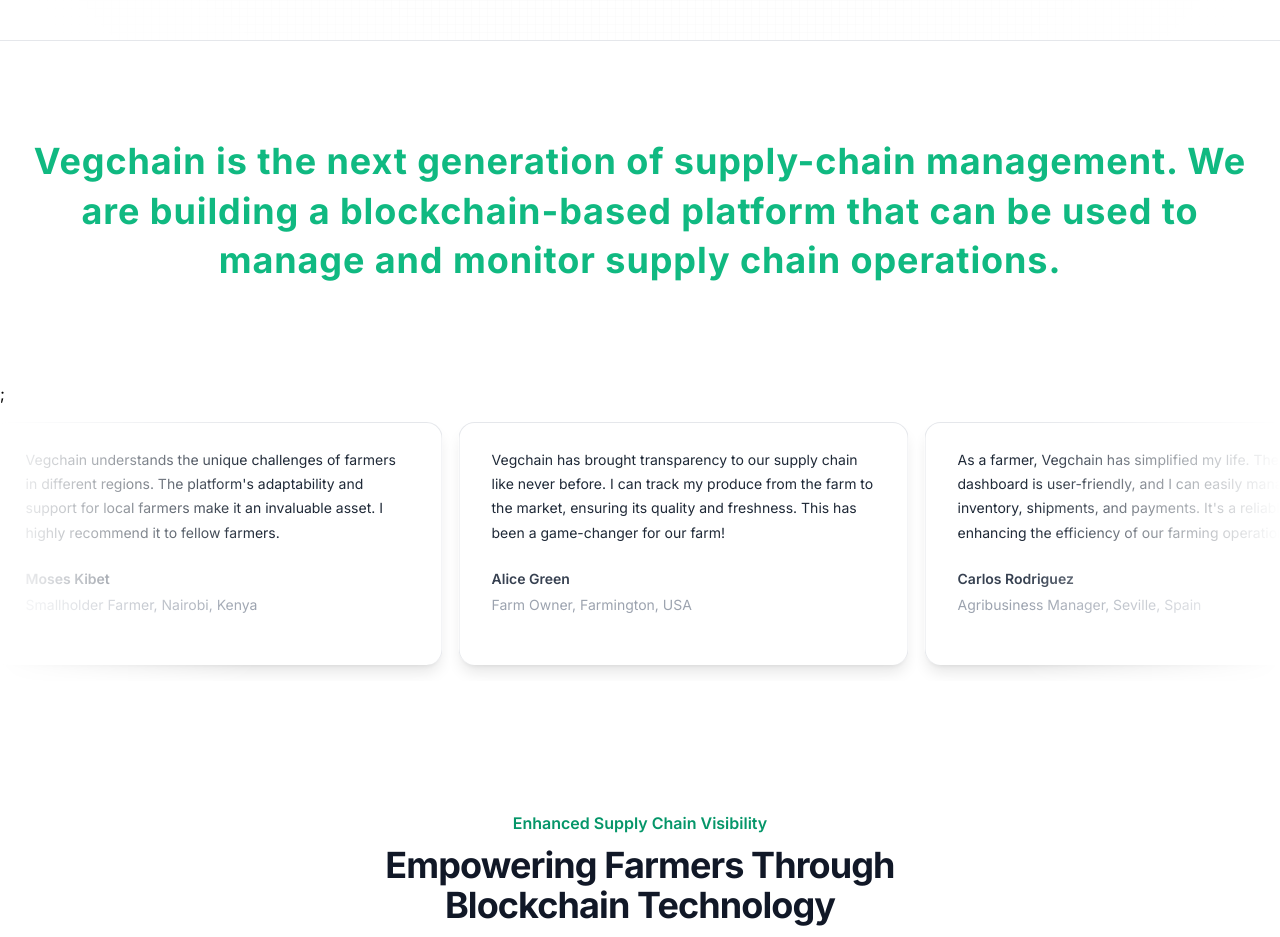
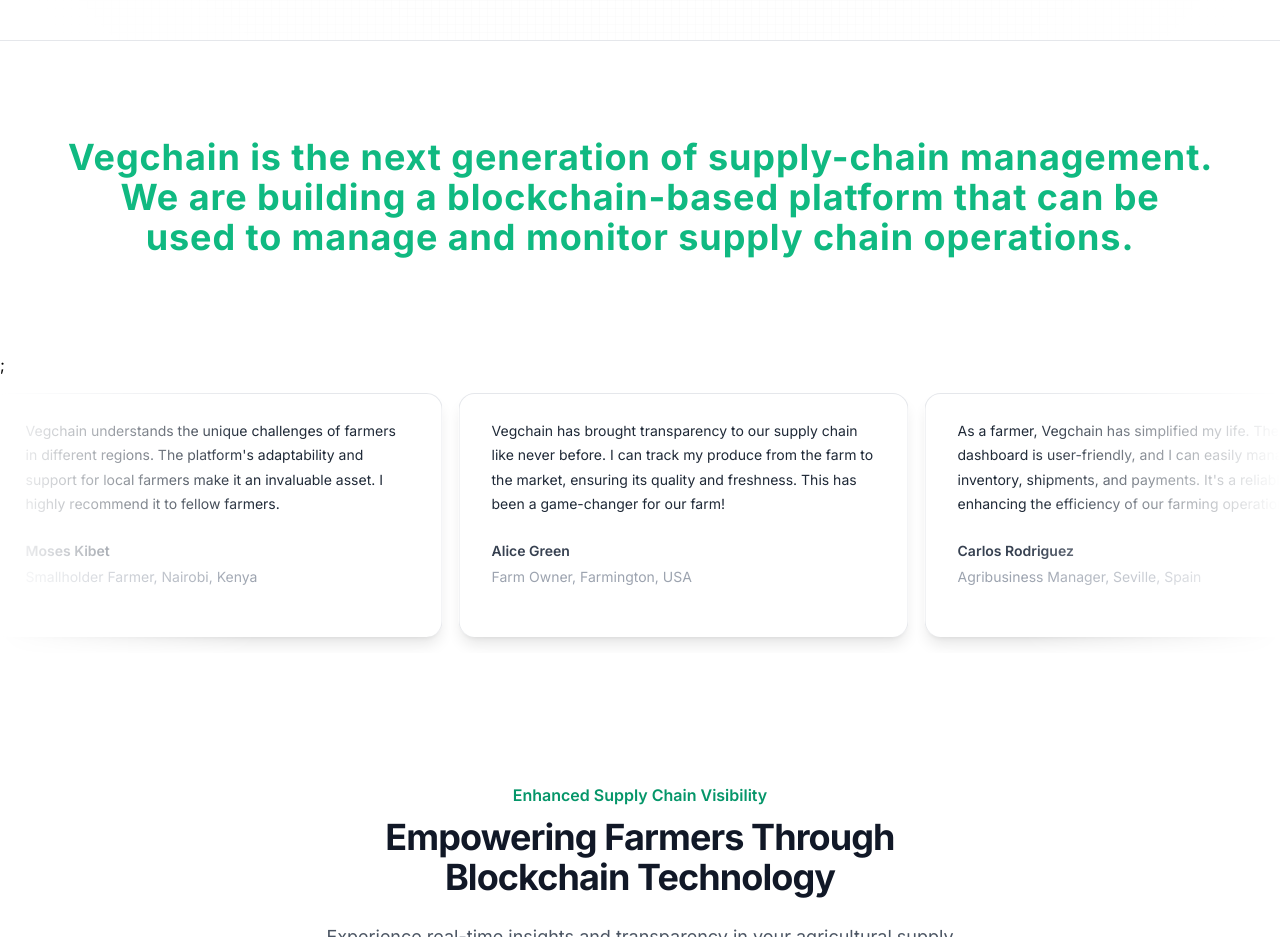
Before and after one commit to marishlucas/vegchain, a React (Vite) app in the folder frontend/: page / in a window 1280 px wide. Shown: the part 1560-2497 px from the top of the page. Built offline with nearby package versions, Linux system fonts and the light colour scheme.

Commit message:
UI fix for text fade-in

```diff
--- a/frontend/src/components/ui/Text-Generate.jsx
+++ b/frontend/src/components/ui/Text-Generate.jsx
@@ -45,7 +45,7 @@
   return (
     <div ref={ref} className={cn("font-bold", className)}>
       <div className="max-w-7xl mx-auto sm:py-24 px-4 py-32">
-        <div className="text-center text-4xl leading-snug tracking-wide">
+        <div className="text-center text-balance text-2xl sm:text-4xl leading-snug tracking-wide">
           {renderWords()}
         </div>
       </div>
```
